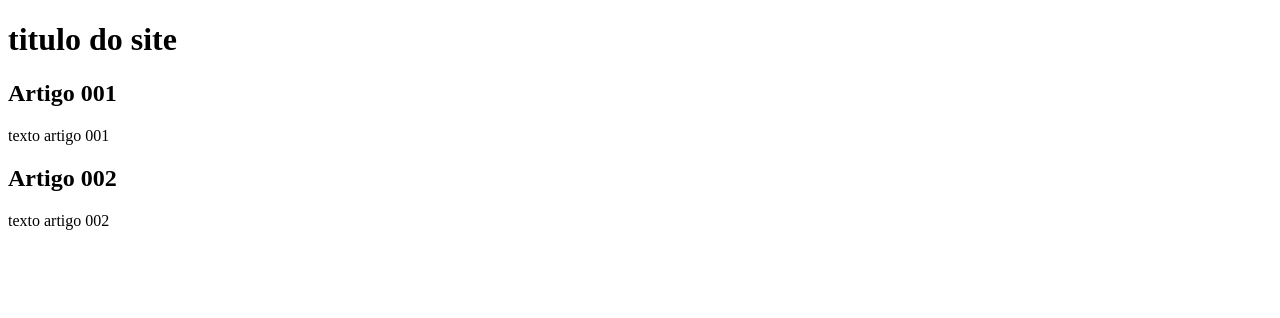
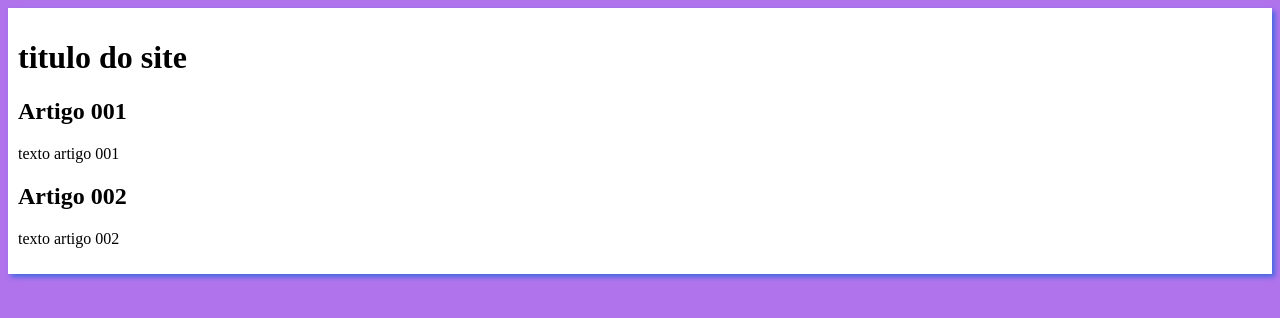
Before and after one commit to SandroRMio/projeto-site, a plain HTML site: page index.html in a window 1280 px wide. Drawn offline with Linux system fonts and the light colour scheme.

Commit message:
fazendo o design

```diff
--- /dev/null
+++ b/estilo/style.css
@@ -0,0 +1,16 @@
+{
+    font family:Arial,Helvetica, sans-serif;
+    font-size: 16px;
+}
+
+body {
+    background-color: rgb(176, 115, 236);
+}
+
+main {
+    background-color: white;
+    width: 15 px;
+    margin: auto;
+    padding: 10px;
+    box-shadow: 3px 3px 5px rgb(65, 105, 225);
+}
--- a/index.html
+++ b/index.html
@@ -4,6 +4,7 @@
     <meta charset="UTF-8" />
     <meta name="viewport" content="width=device-width, initial-scale=1.0" />
     <title>Titulo Principal</title>
+    <link rel="stylesheet"  href="estilo/style.css"
   </head>
   <body>
     <main>
```
